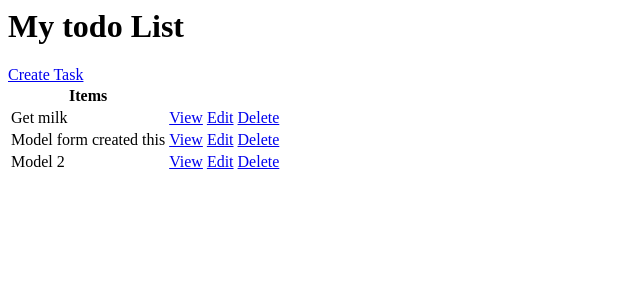
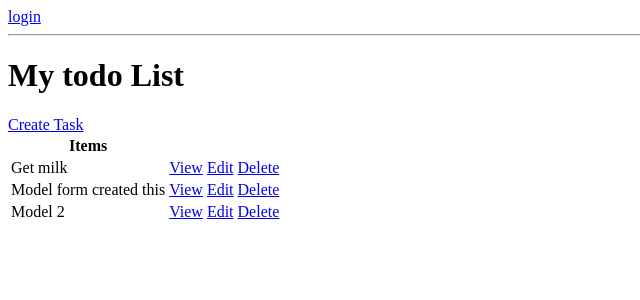
Before and after one commit to mohammedanasa/todo, a Django app: page / in a window 1280 px wide. Shown: the top 300 px of the page, without its empty margins (0-640 px from the left). Run offline with Django 4.2, Linux system fonts and the light colour scheme; data comes from the database, SQL or seed files in the repository; both versions use the stored data as it was after the commit.

Commit message:
Login Logout

```diff
--- /dev/null
+++ b/base/templates/base/login.html
@@ -0,0 +1,6 @@
+<h1>Login</h1>
+<form method="POST">
+    {% csrf_token %}
+    {{form.as_p}}
+    <input type="submit" value="Login">
+</form>
--- a/base/templates/base/task_list.html
+++ b/base/templates/base/task_list.html
@@ -1,3 +1,12 @@
+{% if request.user.is_authenticated %}
+<p>{{request.user}}</p>
+<a href="{% url 'logout' %}">Logout</a>
+{% else %}
+<a href="{% url 'login' %}">login</a>
+{% endif %}
+
+
+<hr>
 <h1>My todo List</h1>
 <a href="{% url 'task-create' %}">Create Task</a>
 <table>
--- a/base/urls.py
+++ b/base/urls.py
@@ -1,7 +1,11 @@
 from django.urls import path
-from .views import TaskList, TaskDetail, TaskCreate, TaskUpdate, DeleteView
+from .views import TaskList, TaskDetail, TaskCreate, TaskUpdate, DeleteView, CustomLoginView
+from django.contrib.auth.views import LogoutView
 
 urlpatterns = [
+
+    path('login/', CustomLoginView.as_view(), name='login'),
+    path('logout/', LogoutView.as_view(next_page='login'), name='logout'),
     path('', TaskList.as_view(), name='tasks'),
     path('task/<int:pk>/', TaskDetail.as_view(), name='task'),
     path('task-create/', TaskCreate.as_view(), name='task-create'),
--- a/base/views.py
+++ b/base/views.py
@@ -2,9 +2,21 @@ from django.shortcuts import render
 from django.views.generic.list import ListView
 from django.views.generic.detail import DetailView
 from django.views.generic.edit import CreateView, UpdateView, DeleteView
+
+from django.contrib.auth.views import LoginView
+
+
 from django.urls import reverse_lazy
 
 from .models import Task
+
+class CustomLoginView(LoginView):
+    template_name = 'base/login.html'
+    fields = '__all__'
+    redirect_authenticated_user = True
+
+    def get_success_url(self):
+        return reverse_lazy('tasks')
 
 class TaskList(ListView):
     model = Task
```
Also changed, not shown: db.sqlite3.
